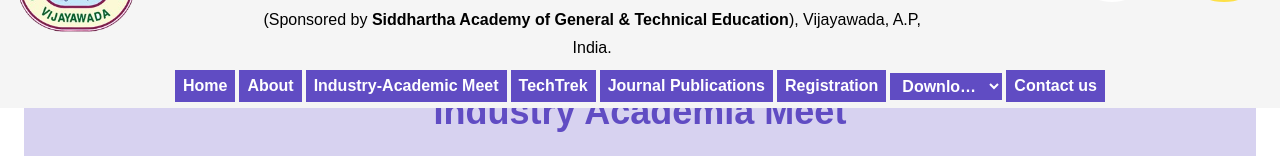
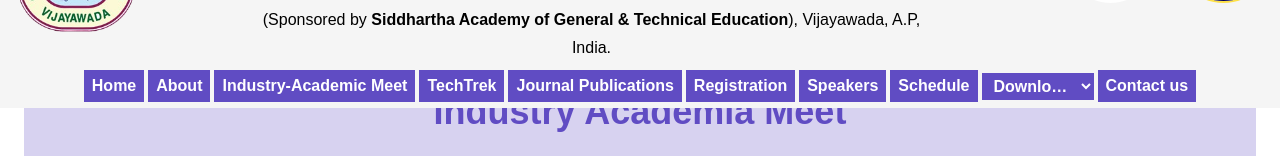
Before and after one commit to roshaneleshaddai/rdconclave, a Next.js app: page /meet in a window 1280 px wide. Shown: the part 164-320 px from the top of the page. Built offline with nearby package versions, Linux system fonts and the light colour scheme; a web font is replaced by a local one.

Commit message:
Update page.jsx
speakers and schedule tabs added
--ng

```diff
--- a/app/components/header/page.jsx
+++ b/app/components/header/page.jsx
@@ -122,7 +122,10 @@
         <div>
           <div className={`md:block md:text-center transition-all duration-300 ease-in-out ${isScrolled ? 'text-base md:text-2xl' : 'text-lg md:text-3xl'}`}>
 
-            <h2 className="font-bold text-black">
+            <h2 className={`font-bold text-black ${isScrolled ? 'hidden' : ''}`}>
+            SIDDHARTHA<br></br>ACADEMY OF HIGHER EDUCATION
+            </h2>
+            <h2 className={`font-bold text-black ${isScrolled ? '' : 'hidden'}`}>
             SIDDHARTHA ACADEMY OF HIGHER EDUCATION
             </h2>
             <h2
@@ -252,6 +255,16 @@
           className="" onClick={toggleMenu}>
           Registration
         </Link></li>
+        <li><Link
+          href="/speakers"
+          className="" onClick={toggleMenu}>
+          Speakers
+        </Link></li>
+        <li><Link
+          href="/schedule"
+          className="" onClick={toggleMenu}>
+          Schedule
+        </Link></li>
         <li>
           <select
             className="text-black w-3/4 rounded p-2 bg-white shadow-md focus:ring-2 focus:ring-blue-500 text-lg"
@@ -320,6 +333,18 @@
         >
           Registration
         </Link>
+        <Link
+          href="/speakers"
+          className={`cursor-pointer m-0.5 bg-[#604CC3] text-white border-[#1A1A1A] text-[#213555] font-semibold transition-all duration-300 ease-in-out ${isScrolled ? 'text-sm py-1 px-4' : 'text-base py-1 px-2'} hover:bg-[#FF6600]/10  hover:text-black hover:shadow-lg`}
+        >
+          Speakers
+        </Link>
+        <Link
+          href="/schedule"
+          className={`cursor-pointer m-0.5 bg-[#604CC3] text-white border-[#1A1A1A] text-[#213555] font-semibold transition-all duration-300 ease-in-out ${isScrolled ? 'text-sm py-1 px-4' : 'text-base py-1 px-2'} hover:bg-[#FF6600]/10  hover:text-black hover:shadow-lg`}
+        >
+          Schedule
+        </Link>
         <select
         className={`cursor-pointer m-0.5 bg-[#604CC3] text-white border-[#1A1A1A] text-[#213555] font-semibold transition-all duration-300 ease-in-out ${
           isScrolled ? 'text-sm py-1 px-4 w-28' : 'text-base py-1 px-2 w-28'
```
